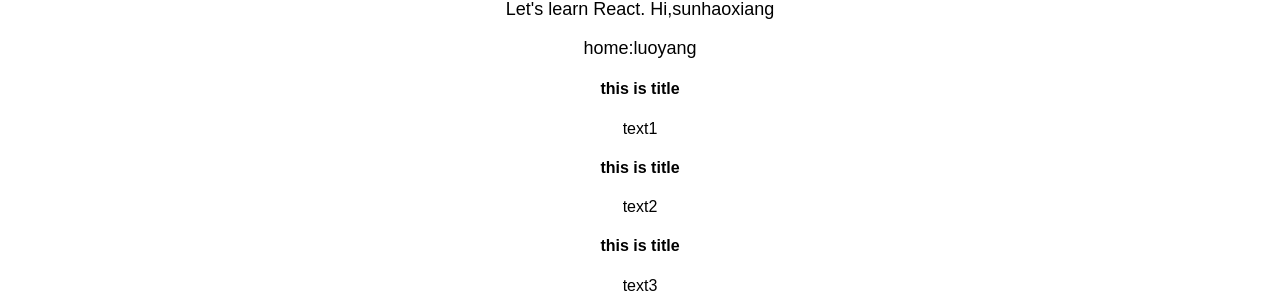
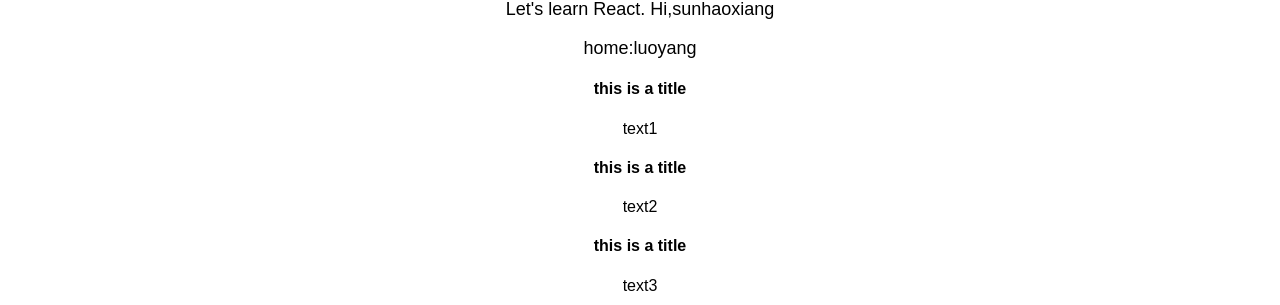
Before and after one commit to sunhaoxiang/react-practice, a React app: page / in a window 1280 px wide. Shown: the part 209-514 px from the top of the page. Built offline with nearby package versions, Linux system fonts and the light colour scheme.

Commit message:
no message

```diff
--- a/src/App.js
+++ b/src/App.js
@@ -12,6 +12,7 @@
 
 class App extends Component {
   constructor (props) {
+    console.log('constructor')
     super(props)
     this.state = {
       home: 'luoyang'
@@ -20,8 +21,32 @@
     this.log = this.log.bind(this)
   }
 
+  componentWillMount () {
+    console.log('componentWillMount')
+  }
+
+  componentDidMount () {
+    console.log('componentDidMount')
+  }
+
+  shouldComponentUpdate (nextProps, nextState) {
+    console.log('***')
+    console.log(nextProps)
+    console.log(nextState)
+    console.log('***')
+    return true
+  }
+
+  componentWillUpdate () {
+    console.log('componentWillUpdate')
+  }
+
+  componentDidUpdate () {
+    console.log('componentDidUpdate')
+  }
+
   getChildContext() {
-    return {title: 'this is title'}
+    return {title: 'this is a title'}
   }
 
   // 箭头函数this指向外层，不需要bind(this)
@@ -48,6 +73,7 @@
   }
 
   render () {
+    console.log('render')
     let list = data.map( (e ,i) => {
       return (
         <List log={this.log} key={i} {...e}/>
--- a/src/List.js
+++ b/src/List.js
@@ -4,7 +4,7 @@
 
 class List extends Component {
   render () {
-    let {log} = this.props
+    let { log } = this.props
     return (
       <div>
         <ListTitle/>
```
